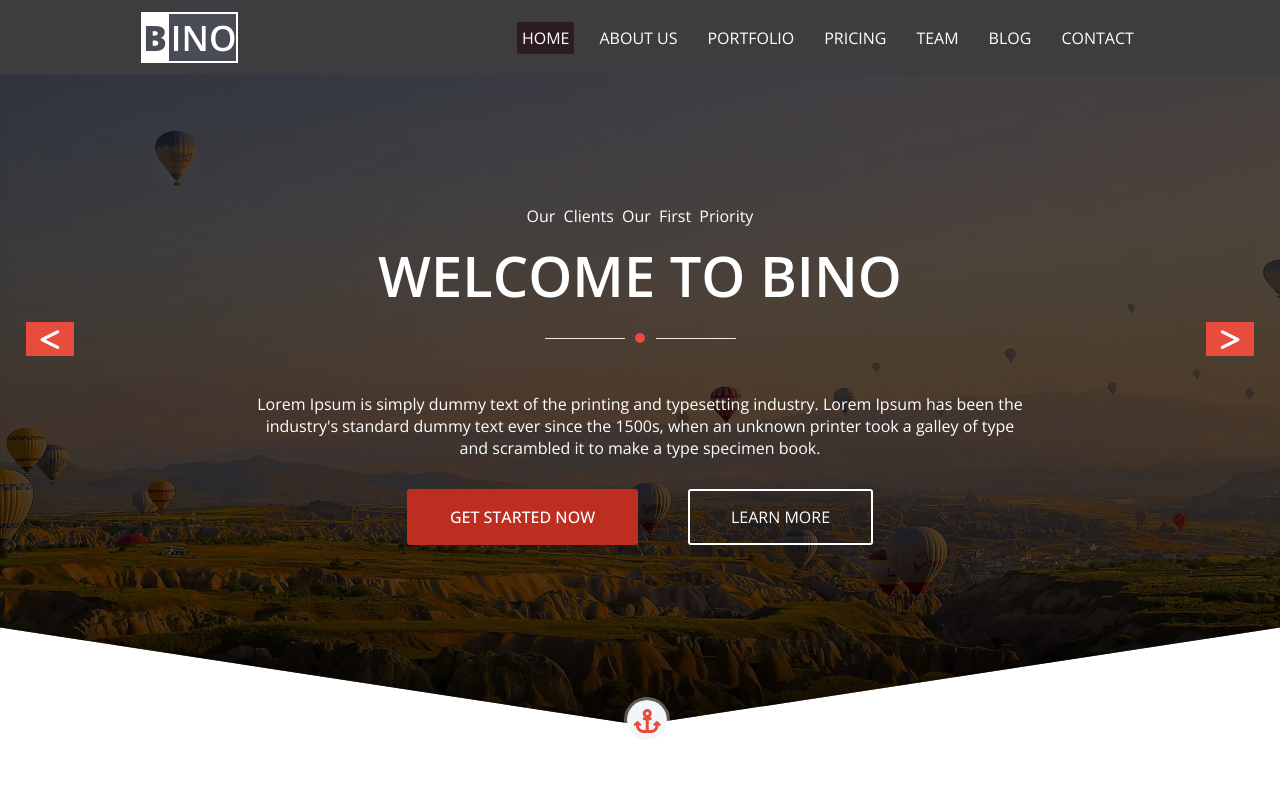
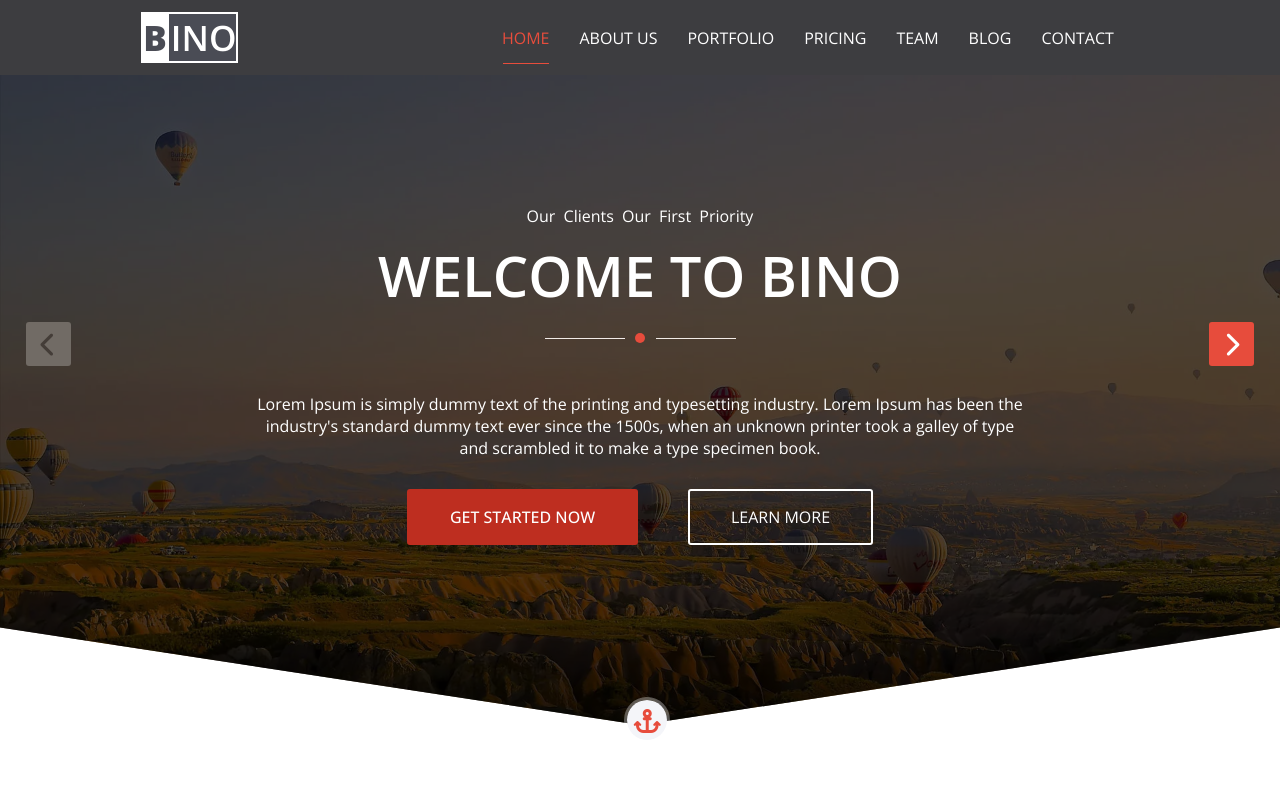
Before and after one commit to arun-web-dev/netlify, a plain HTML site: page index.html in a window 1280 px wide. Shown: the top 800 px of the page. Drawn offline with nearby package versions, Linux system fonts and the light colour scheme.

Commit message:
home-section -correction updated

```diff
--- a/css/style.css
+++ b/css/style.css
@@ -251,24 +251,68 @@ a {
   font-weight: 400;
   color: rgb(255, 255, 255);
   font-size: 1rem;
-  margin-left: 20px;
+  margin-right: 20px;
   padding: 5px;
   transition: all 0.5s ease 0s;
   border-radius: 2px;
   transform: scale3d(1, 1, 1);
   display: inline-block;
-}
+  position: relative;
+  transition: all 0.5s;
+}
+
+.nav-link-ltr.active {
+  color: #e74d3c;
+}
+.nav-link-ltr.active:before {
+  content: "";
+  position: absolute;
+  background-color: #e74d3c;
+  width: 80%;
+  height: 1px;
+  left: 10%;
+}
+
+.nav-links-menu a:active {
+  transform: scale3d(0.95, 0.95, 0.95);
+  transition: all 0.5s;
+}
+
 .nav-links-menu a:hover,
+.active {
+  color: #e74d3c;
+  transition: all 0.5s;
+}
+
+.nav-links-menu a::before {
+  transition: 300ms;
+  height: 1px;
+  content: "";
+  position: absolute;
+  background-color: #e74d3c;
+}
+
+.nav-link-ltr::before {
+  width: 0%;
+  bottom: -10px;
+}
+
+.nav-link-ltr:hover::before {
+  width: 80%;
+  left: 10%;
+}
+
+/* .nav-links-menu a:hover,
 .active {
   background: #2c1c1f;
   color: #fff;
   transition: all 0.5s;
   transform: scale3d(1.2, 1.2, 1.2);
-}
-.nav-links-menu a:active {
+} */
+/* .nav-links-menu a:active {
   transform: scale(0.95);
   transition: all 0.5s;
-}
+} */
 .home {
   background: url(../images/homebg.webp) no-repeat center center;
   background-size: cover;
@@ -296,12 +340,14 @@ a {
 }
 
 .home-main-before {
-  background: #e74c3c;
+  background: #716b65;
   position: absolute;
   left: 2%;
   top: 38%;
   cursor: pointer;
   transition: all 0.5s;
+  padding: 5px;
+  border-radius: 3px;
 }
 
 .home-main-before:hover a,
@@ -315,6 +361,19 @@ a {
   transition: all 0.5s;
 }
 
+.home-main-before:active a,
+.home-main-after:active a {
+  color: #e74c3c;
+  transform: scale3d(0.95, 0.95, 0.95);
+  transition: all 0.5s;
+}
+.home-main-before:active,
+.home-main-after:active {
+  transform: scale3d(0.95, 0.95, 0.95);
+  background-color: #fff;
+  transition: all 0.5s;
+}
+
 .home-main-after {
   background: #e74c3c;
   position: absolute;
@@ -322,12 +381,22 @@ a {
   top: 38%;
   cursor: pointer;
   transition: all 0.5s;
-}
-.home-main-before a,
+  padding: 5px;
+  border-radius: 3px;
+}
+.home-main-before a {
+  color: #443d38;
+  font-size: 25px;
+  padding: 10px;
+  font-weight: 800;
+  outline: 0;
+  transition: all 0.5s;
+}
+
 .home-main-after a {
   color: #fff;
   font-size: 25px;
-  padding: 15px;
+  padding: 10px;
   font-weight: 800;
   outline: 0;
   transition: all 0.5s;
@@ -561,10 +630,15 @@ section#home-main-section {
 
 .single_feature:hover .single_feature_icon {
   border-color: #e74c3c;
+
   transform: rotate(45deg);
   transition: all 0.5s;
 }
 
+.single_feature:hover .sf-h3 {
+  color: #e74c3c;
+  transition: all 0.5s;
+}
 .single_feature .single_feature_icon {
   border: 1px solid #ddd;
   width: 70px;
@@ -580,6 +654,7 @@ section#home-main-section {
 }
 
 .single_feature:hover .single_feature_icon i {
+  color: #e74c3c;
   transform: rotate(-45deg);
   transition: all 0.5s;
 }
@@ -605,15 +680,14 @@ section#home-main-section {
   width: 100%;
   background: #fff;
 }
-
 .history-content {
   max-width: 80%;
   background: #fff;
-  display: flex;
-  justify-content: center;
+  display: grid;
   margin: 0 auto;
   gap: 4%;
   padding: 100px 0;
+  grid-template-columns: auto auto;
 }
 
 .history-content img {
--- a/index.html
+++ b/index.html
@@ -39,7 +39,7 @@
                 href="#home-main-section"
                 target="_self"
                 rel="noopener noreferrer"
-                class="menu_button active"
+                class="menu_button nav-link-ltr active"
                 >Home</a
               >
             </li>
@@ -48,7 +48,7 @@
                 href="#about-us"
                 target="_self"
                 rel="noopener noreferrer"
-                class="menu_button"
+                class="menu_button nav-link-ltr"
                 >about us</a
               ></l1
             >
@@ -57,7 +57,7 @@
                 href="#recent-works"
                 target="_self"
                 rel="noopener noreferrer"
-                class="menu_button"
+                class="menu_button nav-link-ltr"
                 >portfolio</a
               ></l1
             >
@@ -66,7 +66,7 @@
                 href="#pricing"
                 target="_self"
                 rel="noopener noreferrer"
-                class="menu_button"
+                class="menu_button nav-link-ltr"
                 >pricing</a
               ></l1
             >
@@ -75,7 +75,7 @@
                 href="#ourteam"
                 target="_self"
                 rel="noopener noreferrer"
-                class="menu_button"
+                class="menu_button nav-link-ltr"
                 >team</a
               ></l1
             >
@@ -84,7 +84,7 @@
                 href="#ourblog"
                 target="_self"
                 rel="noopener noreferrer"
-                class="menu_button"
+                class="menu_button nav-link-ltr"
                 >blog</a
               ></l1
             >
@@ -93,7 +93,7 @@
                 href="#ourcontact"
                 target="_self"
                 rel="noopener noreferrer"
-                class="menu_button"
+                class="menu_button nav-link-ltr"
                 >contact</a
               ></l1
             >
@@ -110,7 +110,7 @@
                 aria-label="Twitter"
                 rel="noopener noreferrer"
               >
-                <i class="fas fa-less-than"></i
+                <i class="fas fa-chevron-left"></i
               ></a>
             </div>
             <div class="animi-from">
@@ -152,7 +152,7 @@
                 target="_self"
                 aria-label="Twitter"
                 rel="noopener noreferrer"
-                ><i class="fas fa-greater-than"></i
+                ><i class="fas fa-chevron-right"></i
               ></a>
             </div>
           </div>
@@ -176,7 +176,7 @@
             <div class="single_feature_icon">
               <i class="fas fa-glasses"></i>
             </div>
-            <h3>SLEEK DESIGN</h3>
+            <h3 class="sf-h3">SLEEK DESIGN</h3>
             <div class="small-line"></div>
             <p>
               Lorem Ipsum is simply dummy text of the printing and typesettin
@@ -184,7 +184,7 @@
           </div>
           <div class="single_feature">
             <div class="single_feature_icon"><i class="far fa-heart"></i></div>
-            <h3>CLEAN CODE</h3>
+            <h3 class="sf-h3">CLEAN CODE</h3>
             <div class="small-line"></div>
             <p>
               Lorem Ipsum is simply dummy text of the printing and typesettin
@@ -194,7 +194,7 @@
             <div class="single_feature_icon">
               <i class="far fa-lightbulb"></i>
             </div>
-            <h3>CREATIVE IDEAS</h3>
+            <h3 class="sf-h3">CREATIVE IDEAS</h3>
             <div class="small-line"></div>
             <p>
               Lorem Ipsum is simply dummy text of the printing and typesettin
@@ -204,7 +204,7 @@
             <div class="single_feature_icon">
               <i class="far fa-comments"></i>
             </div>
-            <h3>FREE SUPPORT</h3>
+            <h3 class="sf-h3">FREE SUPPORT</h3>
             <div class="small-line"></div>
             <p>
               Lorem Ipsum is simply dummy text of the printing and typesettin
@@ -221,12 +221,14 @@
           <div>
             <h2>OUR HISTORY</h2>
             <p>
-              Lorem ipsum dolor sit amet consectetur adipisicing elit. Porro id
-              adipisci perspiciatis modi?
+              Lorem ipsum dolor sit amet, consectetur adipisicing elit. Iure
+              blanditiis reprehenderit veniam placeat impedit neque quisquam
+              asperiores, modi, nisi, ducimus animi aperiam laborum nostrum.
             </p>
             <p>
-              Lorem ipsum dolor sit amet consectetur adipisicing elit.
-              Molestiae, eos? Eligendi quae maxime qui vero
+              Lorem ipsum dolor, sit amet consectetur adipisicing elit. Dolores
+              asperiores, modi, nisi, ducimus animi aperiam laborum nostrum
+              perferendis laudantium reiciendis perspiciatis ipsam voluptates.
             </p>
             <a
               href="#"
```
